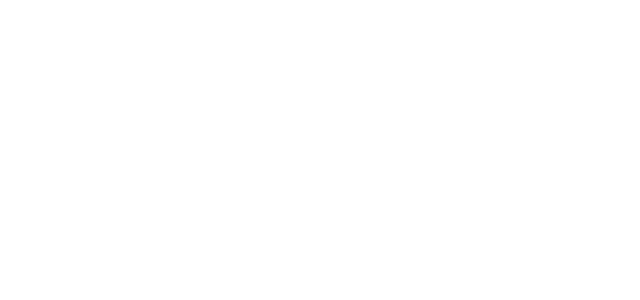
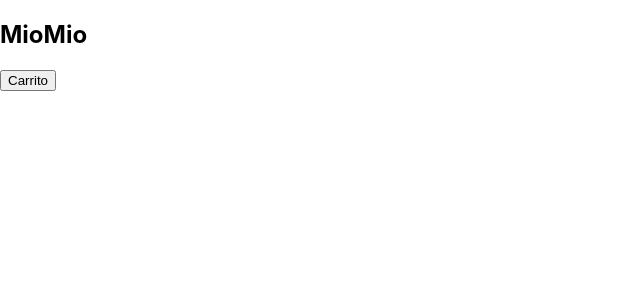
Before and after one commit to diegolloris/educacionit-ecommerce, a React (Create React App) app: page / in a window 1280 px wide. Shown: the top 300 px of the page, without its empty margins (0-640 px from the left). Built offline with nearby package versions, Linux system fonts and the light colour scheme.

Commit message:
cambios de nombre a CamelCase en IndexMioMio

```diff
--- a/src/index.js
+++ b/src/index.js
@@ -3,13 +3,13 @@ import ReactDOM from 'react-dom/client';
 import './index.css';
 import App from './App';
 import reportWebVitals from './reportWebVitals';
-import { indexMioMio } from './indexMioMio';
+import { IndexMioMio } from './IndexMioMio';
 
 const root = ReactDOM.createRoot(document.getElementById('root'));
 root.render(
   <React.StrictMode>
     {/* <App /> */}
-    <indexMioMio/>
+    <IndexMioMio/>
   </React.StrictMode>
 );
 
--- a/src/indexMioMio.js
+++ b/src/indexMioMio.js
@@ -1,4 +1,4 @@
-export function indexMioMio(params) {
+export function IndexMioMio(params) {
     return(
         <>
         <div className="topBody" >
```
